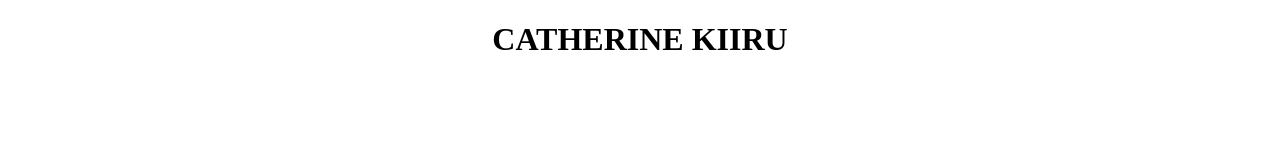
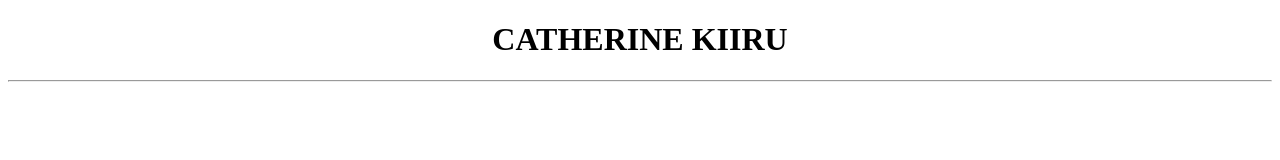
Before and after one commit to CatherineKiiru/first-project-v2, a plain HTML site: page index.html in a window 1280 px wide. Drawn offline with Linux system fonts and the light colour scheme.

Commit message:
added div to profile name

```diff
--- a/index.html
+++ b/index.html
@@ -4,7 +4,11 @@
     <meta charset="UTF-8">
     <meta name="viewport" content="width=device-width, initial-scale=1.0">
     <title>First Project</title>
+<div class="test-box" >
     <h1> <center> CATHERINE KIIRU</center> </h1>
+    <hr>
+</div>
+<p></p>
 </head>
 <body>
 
```
